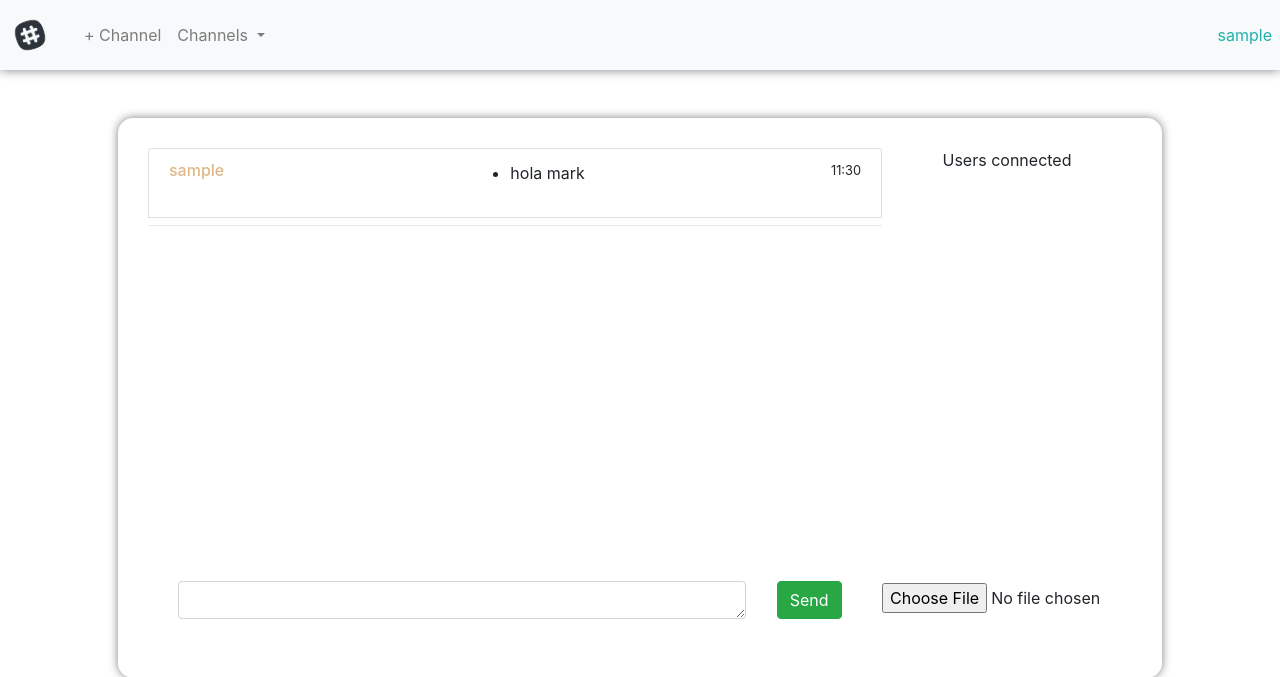
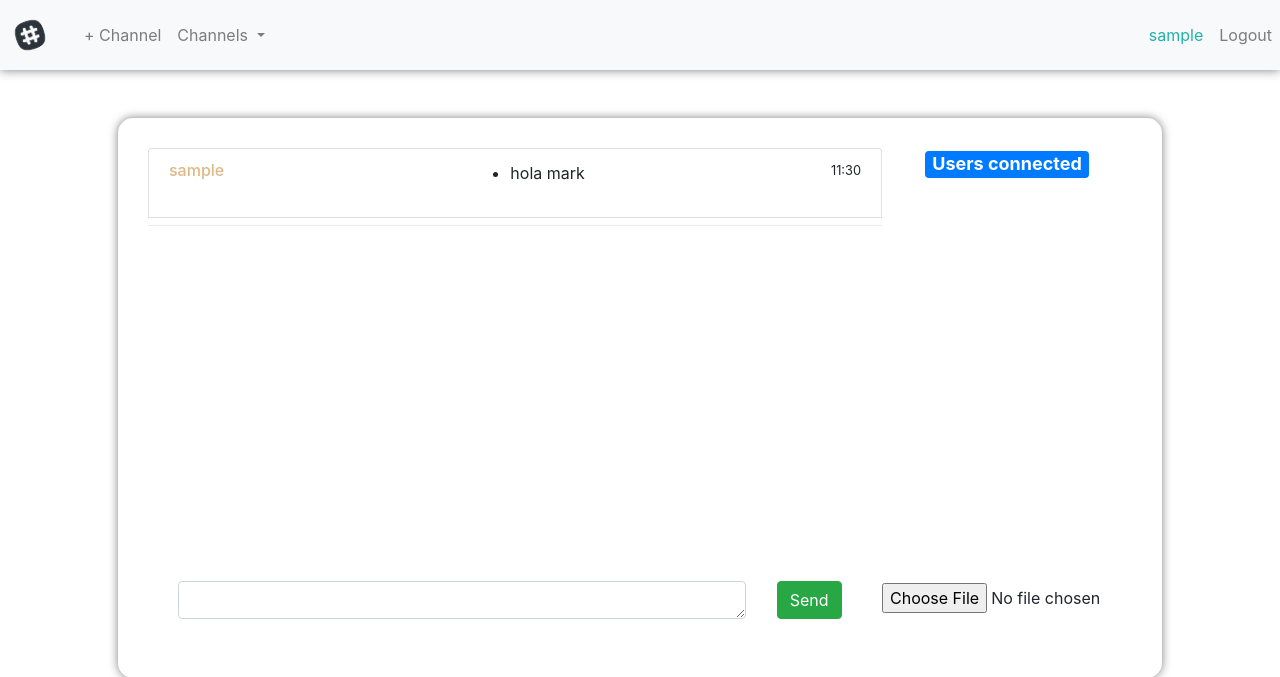
Before and after one commit to marcorichetta/cs50w-project2, a Flask app: page /channels/1 in a window 1280 px wide. Shown: the top 677 px of the page. Run offline with Flask 2, Linux system fonts and the light colour scheme; the visitor is signed in with stand-in values (Sample User, id 1); some libraries are stand-ins or nearby versions.

Commit message:
Logout implementado. Ahora se pueden ver usuarios logueados.

```diff
--- a/application.py
+++ b/application.py
@@ -9,8 +9,10 @@ app = Flask(__name__)
 app.config["SECRET_KEY"] = "my secret key"
 socketio = SocketIO(app)
 
-# Keep track of channels created
+# Keep track of channels created (Check for channel name)
 channelsCreated = []
+
+# Keep track of users logged (Check for username)
 usersLogged = []
 
 @app.route("/")
@@ -45,6 +47,18 @@ def signin():
     else:
         return render_template("signin.html")
 
+@app.route("/logout/<username>", methods=['GET'])
+def logout(username):
+    """ Logout user deleting session and popping out of users connected."""
+
+    # Delete cookie
+    session.pop("username", None)
+
+    # Remove from list
+    usersLogged.remove(username)
+
+    return redirect("/")
+
 @app.route("/create", methods=['GET','POST'])
 def create():
 
@@ -76,7 +90,7 @@ def channel(channel):
 
         return redirect("/")
     else:
-        return render_template("channel.html", channels= channelsCreated)
+        return render_template("channel.html", channels= channelsCreated, users=usersLogged)
 
 @socketio.on("send message")
 def send(data):
--- a/templates/channel.html
+++ b/templates/channel.html
@@ -19,7 +19,16 @@
                 <div class="dropdown-divider"></div>
             </div>
 
-        <div id="users">Users connected</div>
+        <div id="users">
+                <h4>
+                    <span class="badge badge-primary">Users connected</span>
+                </h4>
+                <ul class="list-group">
+                    {% for user in users %}
+                    <li class="list-group-item">{{ user }}</li>
+                    {% endfor %}
+                </ul>
+            </div>
 
         <div id="message-box">
             <form method="POST" class="form-border">
--- a/templates/layout.html
+++ b/templates/layout.html
@@ -52,7 +52,12 @@
                         </li>
                       </ul>
                       <ul class="navbar-nav ml-auto">
-                        <li class="nav-item"><a class="nav-link" href="#" style="color:lightseagreen">{{ session.username }}</a></li>
+                        <li class="nav-item">
+                          <a class="nav-link" href="#" style="color:lightseagreen">{{ session.username }}</a>
+                        </li>
+                        <li class="nav-item">
+                          <a class="nav-link" href="/logout/{{ session.username }}">Logout</a>
+                        </li>
                       </ul>
                     </div>
                     {% else %}
```
